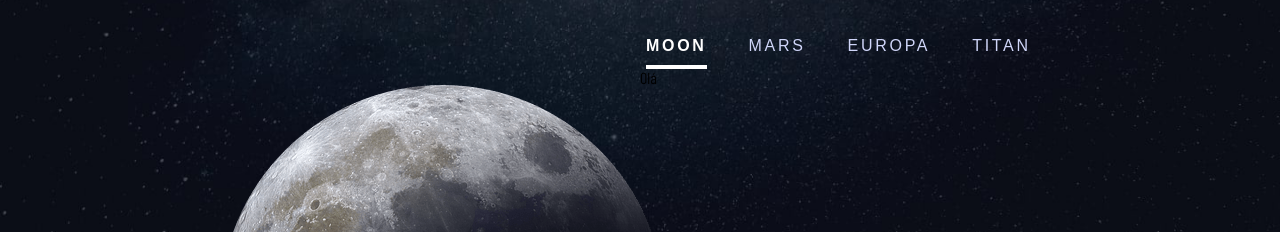
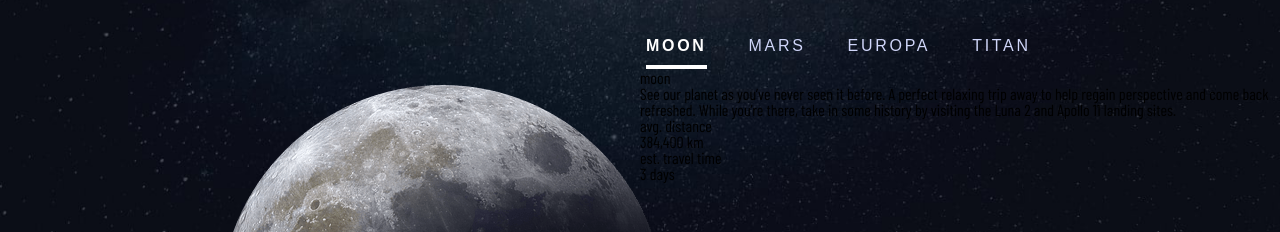
Before and after one commit to nicolasgabriiel/Space-Tourism, a Vue app: page /destination in a window 1280 px wide. Shown: the part 281-513 px from the top of the page. Built offline with nearby package versions, Linux system fonts and the light colour scheme; a web font is replaced by a local one.

Commit message:
STYLE: Adicionando o local dos dados no DestinationData

```diff
--- a/src/components/DestinationData.vue
+++ b/src/components/DestinationData.vue
@@ -1,12 +1,34 @@
 <template>
-  <h1>Olá</h1>
+  <div>
+    <h1 class="title">{{ title[0] }}</h1>
+    <p class="description">{{ description[0] }}</p>
+    <div class="linha"></div>
+    <div class="container">
+      <div class="left">
+        <h3>avg. distance</h3>
+        <h2>{{ kms[0] }}</h2>
+      </div>
+      <div class="right">
+        <h3>est. travel time</h3>
+        <h2>{{ years[0] }}</h2>
+      </div>
+    </div>
+  </div>
 </template>
 
 <script lang="ts">
 import { defineComponent } from "vue";
-export { title, description, kms, years } from "../assets/DestinationData";
+import { title, description, kms, years } from "../assets/DestinationData";
 export default defineComponent({
   name: "Destination-Data",
+  data() {
+    return {
+      title: title as string[],
+      description: description as string[],
+      kms: kms as string[],
+      years: years as string[],
+    };
+  },
 });
 </script>
 
--- a/src/components/DestinationImage.vue
+++ b/src/components/DestinationImage.vue
@@ -9,9 +9,6 @@
 
 <script lang="ts">
 import { defineComponent } from "vue";
-
-// import { linkImage } from "@/assets/DestinationData";
-// link: linkImage as string[],
 
 export default defineComponent({
   name: "Destination-Image",
```
Also changed, not shown: 1 other file (tests, documents, lock files or other folders).
